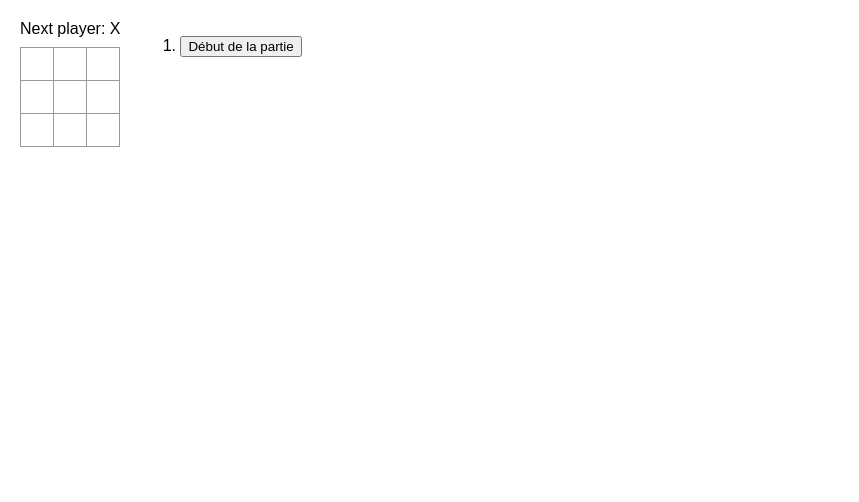
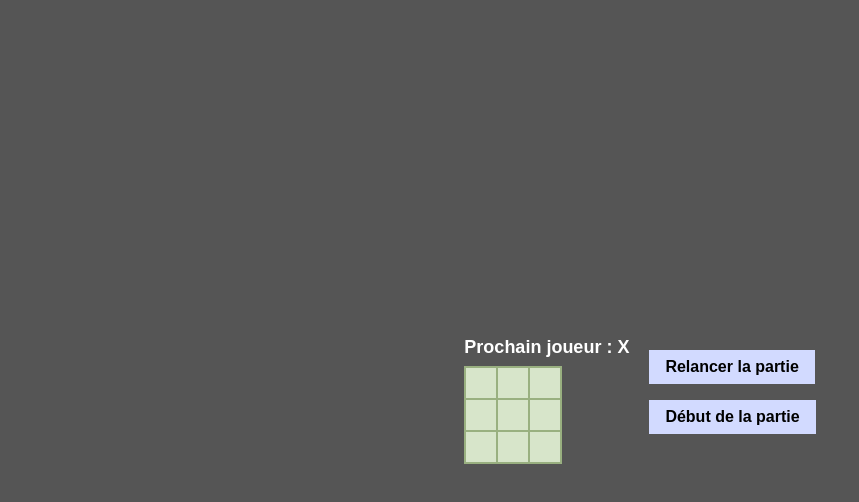
Before and after one commit to UnMaxDeJoie/TicTacToe, a React (Create React App) app: page / in a window 1280 px wide. Shown: the top 502 px of the page, without its empty margins (0-859 px from the left). Built offline with nearby package versions, Linux system fonts and the light colour scheme.

Commit message:
finish learn react

```diff
--- a/src/App.js
+++ b/src/App.js
@@ -30,12 +30,25 @@ export default function Game() {
         );
     });
 
+    const ReloadButton = () => {
+        const handleReload = () => {
+            window.location.reload();
+        };
+
+        return (
+            <button onClick={handleReload}>
+                Relancer la partie
+            </button>
+        );
+    };
+
     return (
         <div className="game">
             <div className="game-board">
                 <Board xIsNext={xIsNext} squares={currentSquares} onPlay={handlePlay} />
             </div>
             <div className="game-info">
+                <ReloadButton />
                 <ol>{moves}</ol>
             </div>
         </div>
@@ -59,9 +72,9 @@ function Board({ xIsNext, squares, onPlay }) {
     const winner = calculateWinner(squares);
     let status;
     if (winner) {
-        status = 'Winner: ' + winner;
+        status = 'Le joueur ' + winner + ' a gagné';
     } else {
-        status = 'Next player: ' + (xIsNext ? 'X' : 'O');
+        status = 'Prochain joueur : ' + (xIsNext ? 'X' : 'O');
     }
 
     return (
--- a/src/index.css
+++ b/src/index.css
@@ -4,38 +4,19 @@
 
 body {
   font-family: sans-serif;
-  margin: 20px;
+  background-color: #555555;
+  color: #fff;
+  margin: 0;
   padding: 0;
+  display: flex;
+  align-items: center;
+  justify-content: center;
+  height: 100vh;
 }
 
-h1 {
+h1, h2, h3, h4, h5, h6 {
   margin-top: 0;
   font-size: 22px;
-}
-
-h2 {
-  margin-top: 0;
-  font-size: 20px;
-}
-
-h3 {
-  margin-top: 0;
-  font-size: 18px;
-}
-
-h4 {
-  margin-top: 0;
-  font-size: 16px;
-}
-
-h5 {
-  margin-top: 0;
-  font-size: 14px;
-}
-
-h6 {
-  margin-top: 0;
-  font-size: 12px;
 }
 
 code {
@@ -46,29 +27,26 @@ ul {
   padding-inline-start: 20px;
 }
 
-* {
-  box-sizing: border-box;
-}
-
-body {
-  font-family: sans-serif;
-  margin: 20px;
-  padding: 0;
-}
-
 .square {
-  background: #fff;
-  border: 1px solid #999;
+  background: #D7E5CA;
+  border: 2px solid #99B080;
+  color: #000;
   float: left;
   font-size: 24px;
   font-weight: bold;
   line-height: 34px;
   height: 34px;
-  margin-right: -1px;
-  margin-top: -1px;
+  margin-right: -2px;
+  margin-top: -2px;
   padding: 0;
   text-align: center;
   width: 34px;
+  cursor: pointer;
+  transition: background 0.3s ease;
+}
+
+.square:hover {
+  background: #79AC78;
 }
 
 .board-row:after {
@@ -79,12 +57,46 @@ body {
 
 .status {
   margin-bottom: 10px;
+  font-size: 18px;
+  font-weight: bold;
 }
+
 .game {
   display: flex;
   flex-direction: row;
+  align-items: center;
+  justify-content: center;
+  text-align: center;
+}
+
+.game-board {
+  margin-right: 20px;
 }
 
 .game-info {
-  margin-left: 20px;
+  text-align: left;
 }
+
+ol {
+  padding: 0;
+  list-style-type: none;
+}
+
+li {
+  margin-bottom: 5px;
+}
+
+button {
+  background: #D2DAFF;
+  color: #000;
+  font-size: 16px;
+  font-weight: bold;
+  padding: 8px 16px;
+  border: none;
+  cursor: pointer;
+  transition: background 0.3s ease;
+}
+
+button:hover {
+  background: #8EACCD;
+}
```
